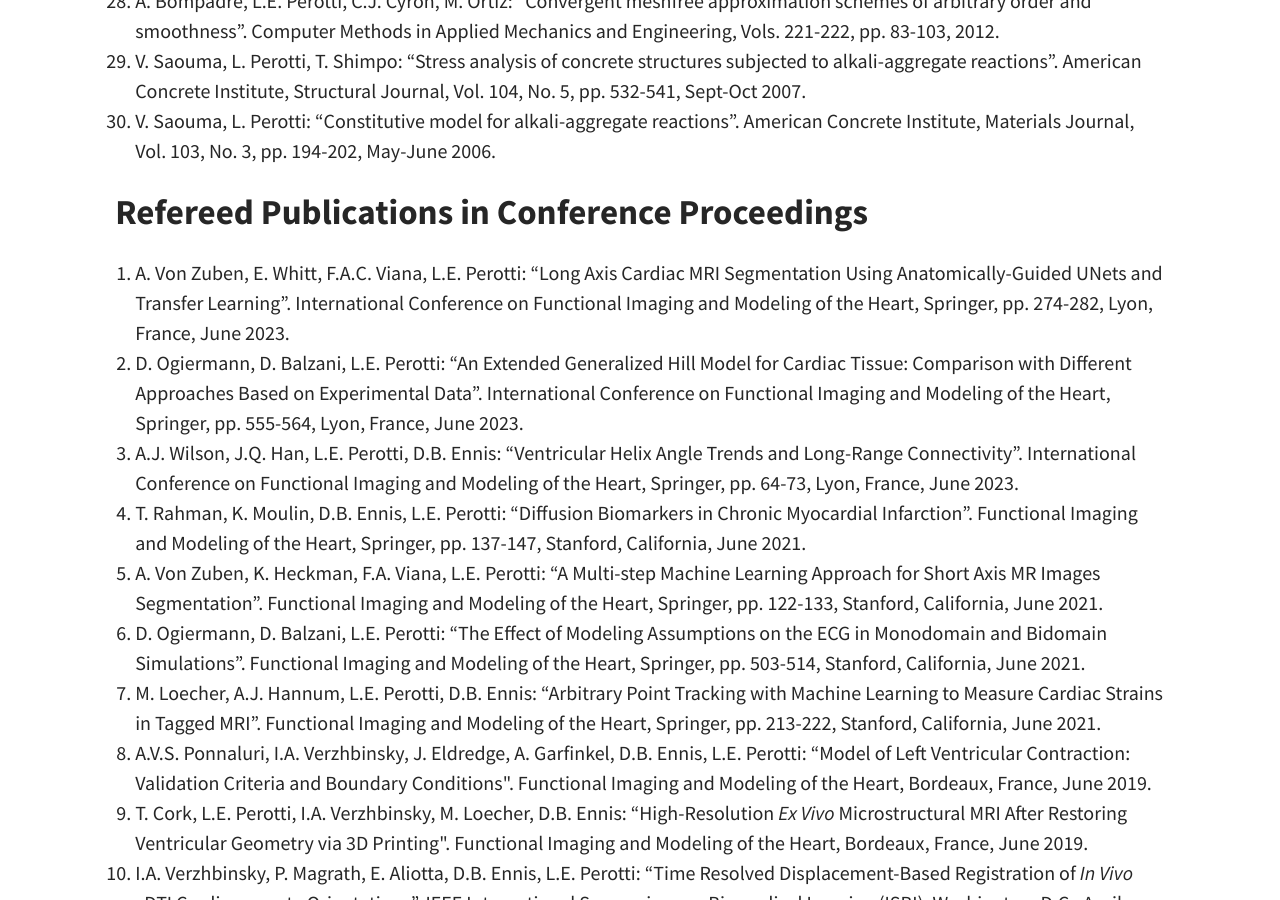
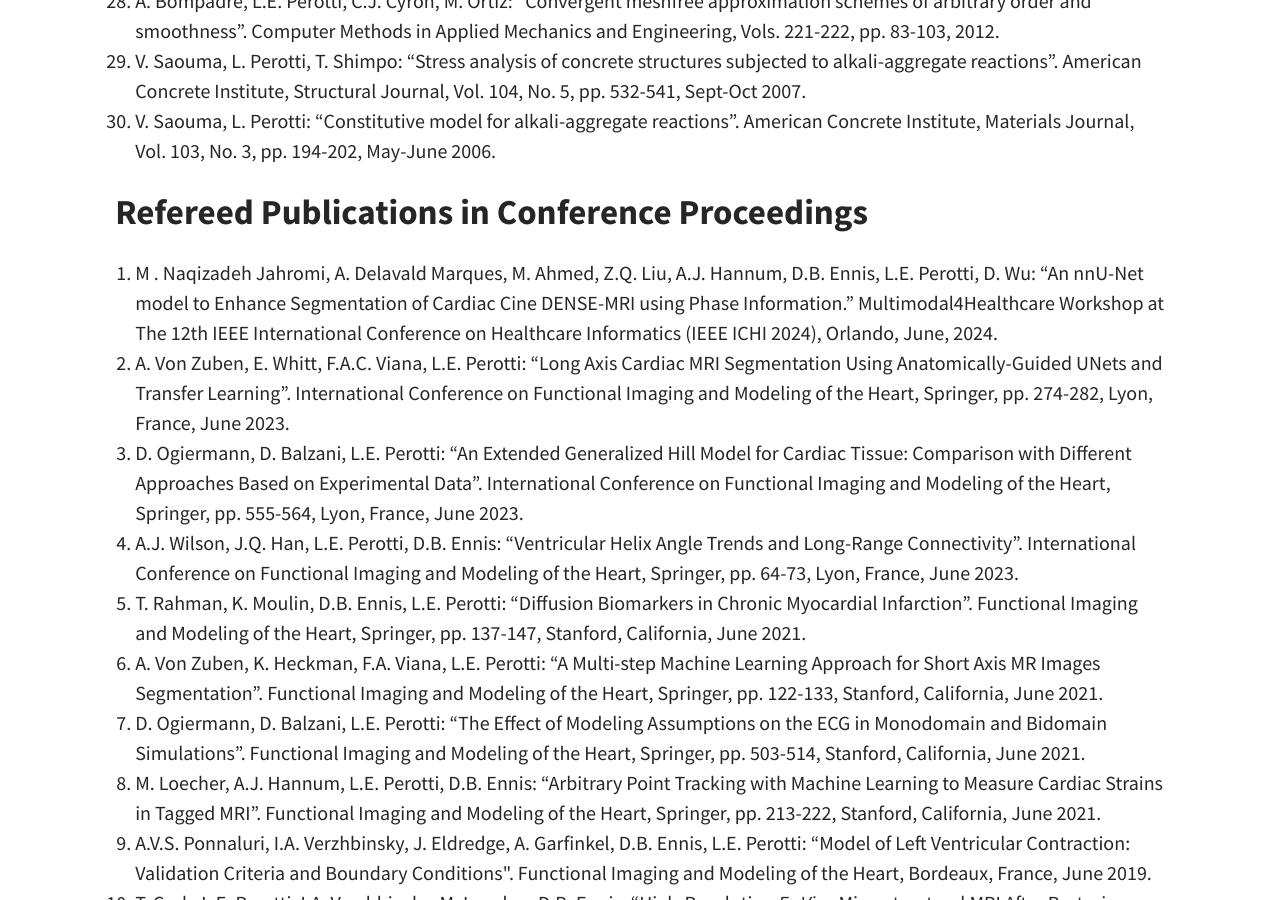
Before and after one commit to CBL-UCF/CBL-UCF.github.io, a Jekyll site: the page built from pages/03Publications.md, in a window 1280 px wide and 900 px high, scrolled down 2309 px. Built offline with Jekyll 4.4.1, drawn with Linux system fonts in a browser that asks for light colours; a script that is not in the unit is left out.

Commit message:
Update 03Publications.md

```diff
--- a/pages/03Publications.md
+++ b/pages/03Publications.md
@@ -158,74 +158,74 @@ feature-img: "assets/img/publicationrecent.jpg"
 
 ## **Refereed Publications in Conference Proceedings**
 
-1.  A. Von Zuben, E. Whitt, F.A.C.
+1.   M . Naqizadeh Jahromi, A. Delavald Marques, M. Ahmed, Z.Q. Liu, A.J. Hannum, D.B. Ennis, L.E. Perotti, D. Wu: "An nnU-Net model to Enhance Segmentation of Cardiac Cine DENSE-MRI using Phase Information." Multimodal4Healthcare Workshop at The 12th IEEE International Conference on Healthcare Informatics (IEEE ICHI 2024), Orlando, June, 2024.
+2.  A. Von Zuben, E. Whitt, F.A.C.
     Viana, L.E. Perotti: "Long Axis Cardiac MRI Segmentation Using
     Anatomically-Guided UNets and Transfer Learning". International
     Conference on Functional Imaging and Modeling of the Heart,
     Springer, pp. 274-282, Lyon, France, June 2023.
-
-2.  D. Ogiermann, D. Balzani, L.E. Perotti: "An Extended
+4.  D. Ogiermann, D. Balzani, L.E. Perotti: "An Extended
     Generalized Hill Model for Cardiac Tissue: Comparison with Different
     Approaches Based on Experimental Data". International Conference on
     Functional Imaging and Modeling of the Heart, Springer, pp. 555-564,
     Lyon, France, June 2023.
 
-3.  A.J. Wilson, J.Q. Han, L.E. Perotti, D.B. Ennis: "Ventricular
+5.  A.J. Wilson, J.Q. Han, L.E. Perotti, D.B. Ennis: "Ventricular
     Helix Angle Trends and Long-Range Connectivity". International
     Conference on Functional Imaging and Modeling of the Heart,
     Springer, pp. 64-73, Lyon, France, June 2023.
 
-4.  T. Rahman, K. Moulin, D.B. Ennis, L.E. Perotti:
+6.  T. Rahman, K. Moulin, D.B. Ennis, L.E. Perotti:
     "Diffusion Biomarkers in Chronic Myocardial Infarction". Functional
     Imaging and Modeling of the Heart, Springer, pp. 137-147, Stanford,
     California, June 2021.
 
-5.  A. Von Zuben, K. Heckman, F.A.
+7.  A. Von Zuben, K. Heckman, F.A.
     Viana, L.E. Perotti: "A Multi-step Machine Learning Approach for
     Short Axis MR Images Segmentation". Functional Imaging and Modeling
     of the Heart, Springer, pp. 122-133, Stanford, California,
     June 2021.
 
-6.  D. Ogiermann, D. Balzani, L.E. Perotti: "The Effect
+8.  D. Ogiermann, D. Balzani, L.E. Perotti: "The Effect
     of Modeling Assumptions on the ECG in Monodomain and Bidomain
     Simulations". Functional Imaging and Modeling of the Heart,
     Springer, pp. 503-514, Stanford, California, June 2021.
 
-7.  M. Loecher, A.J. Hannum, L.E. Perotti, D.B. Ennis:
+9.  M. Loecher, A.J. Hannum, L.E. Perotti, D.B. Ennis:
     "Arbitrary Point Tracking with Machine Learning to Measure Cardiac
     Strains in Tagged MRI". Functional Imaging and Modeling of the
     Heart, Springer, pp. 213-222, Stanford, California, June 2021.
 
-8.  A.V.S. Ponnaluri, I.A. Verzhbinsky, J.
+10.  A.V.S. Ponnaluri, I.A. Verzhbinsky, J.
     Eldredge, A. Garfinkel, D.B. Ennis, L.E. Perotti: "Model of Left
     Ventricular Contraction: Validation Criteria and Boundary
     Conditions\". Functional Imaging and Modeling of the Heart,
     Bordeaux, France, June 2019.
 
-9.  T. Cork, L.E. Perotti, I.A. Verzhbinsky,
+11.  T. Cork, L.E. Perotti, I.A. Verzhbinsky,
     M. Loecher, D.B. Ennis: "High-Resolution *Ex Vivo* Microstructural
     MRI After Restoring Ventricular Geometry via 3D Printing\".
     Functional Imaging and Modeling of the Heart, Bordeaux, France,
     June 2019.
 
-10. I.A. Verzhbinsky, P. Magrath,
+12. I.A. Verzhbinsky, P. Magrath,
     E. Aliotta, D.B. Ennis, L.E. Perotti: "Time Resolved
     Displacement-Based Registration of *In Vivo* cDTI Cardiomyocyte
     Orientations". IEEE International Symposium on Biomedical Imaging
     (ISBI), Washington, D.C., April 2018.
 
-11. L.E. Perotti, P. Magrath,
+13. L.E. Perotti, P. Magrath,
     I.A. Verzhbinsky, E. Aliotta, K. Moulin,
     D.B. Ennis: "Microstructurally Anchored Cardiac Kinematics by
     Combining *In Vivo* DENSE MRI and cDTI". Functional Imaging and
     Modelling of the Heart, Toronto, Canada, June 2017 --- [Best Paper Award]
 
-12. B. Li, L. Perotti, M. Adams, J. Mihaly, A.J. Rosakis,
+14. B. Li, L. Perotti, M. Adams, J. Mihaly, A.J. Rosakis,
     M. Stalzer, M. Ortiz: "Large scale Optimal Transportation Meshfree
     (OTM) simulations of hypervelocity impact". Procedia Engineering,
     Vol. 58, pp. 320-327, 2013.
 
-13. A. Bompadre, L.E. Perotti, C.J. Cyron, M. Ortiz: "HOLMES:
+15. A. Bompadre, L.E. Perotti, C.J. Cyron, M. Ortiz: "HOLMES:
     Convergent Meshfree Approximation Schemes of Arbitrary Order and
     Smoothness". Proceedings of the Sixth International Workshop on
     Meshfree Methods for PDE, Bonn, Germany, 2011. Published in:
```
